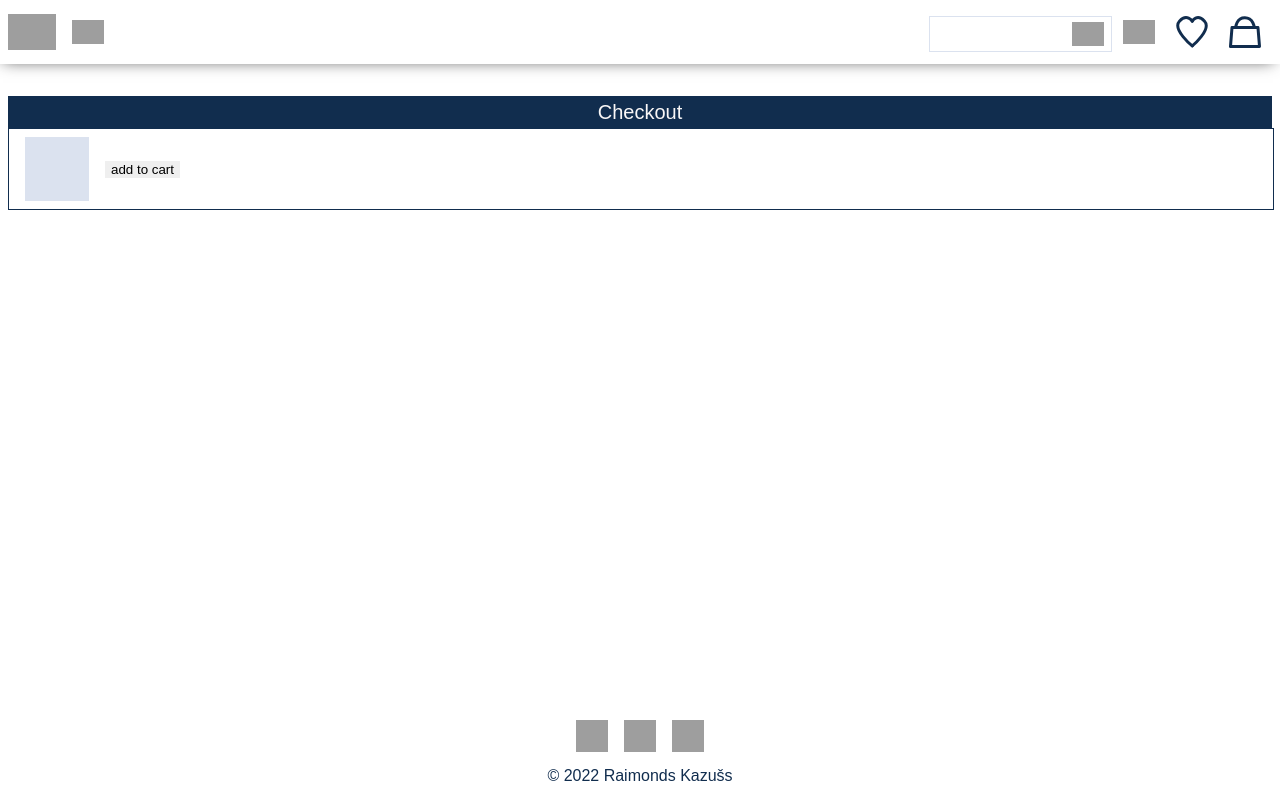
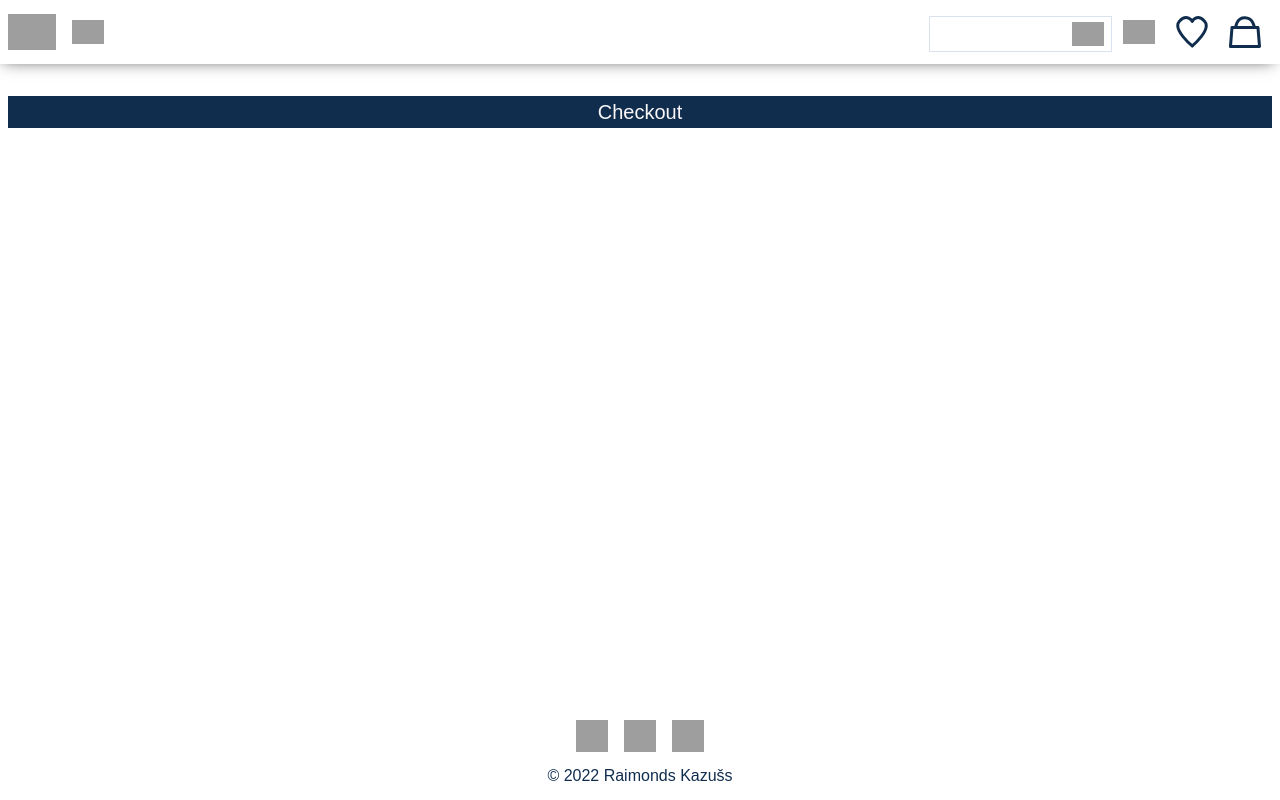
Before and after one commit to RaimondsKazuss/ecomm, a React (Create React App) app: page /cart in a window 1280 px wide. Built offline with nearby package versions, Linux system fonts and the light colour scheme; grey boxes are pictures that could not be loaded.

Commit message:
selected product array

```diff
--- a/src/App.tsx
+++ b/src/App.tsx
@@ -32,16 +32,7 @@ const GlobalStyle = createGlobalStyle`
 const App: React.FC = () => {
   const [sideBarState, setSideBarState] = useState(false);
   const [value, setValue] = useState("");
-  const [cartValue, setCartValue] = useState({
-    id: 0,
-    attributes: {
-      name: "",
-      description: "",
-      createdAt: "",
-      updatedAt: "",
-      publishedAt: "",
-    }
-  });
+  const [cartValue, setCartValue] = useState([]);
 
   const toggleSideBar = () => {
     setSideBarState(!sideBarState);
--- a/src/CartContext.ts
+++ b/src/CartContext.ts
@@ -3,13 +3,13 @@ import { productDataType } from "./components/Product/Product";
 
 
 type CartContextType = {
-    cartValue: productDataType | null,
-    setCartValue: (product: productDataType) => void
+    cartValue: productDataType[] | [],
+    setCartValue: (product: any) => void
 }
 
 const CartContext = createContext<CartContextType>({
-    cartValue: null,
-    setCartValue: () => {}
+    cartValue: [],
+    setCartValue: () => []
 })
 
 export default CartContext
--- a/src/components/Product/Product.tsx
+++ b/src/components/Product/Product.tsx
@@ -32,10 +32,10 @@ export type productDataType = {
 };
 
 const Product: React.FC<{ product: productDataType }> = ({ product }) => {
-  const { setCartValue } = useContext(CartContext);
+  const { cartValue, setCartValue } = useContext(CartContext);
 
   const clickHandler = (product: productDataType) => {
-    setCartValue(product);
+    setCartValue([...cartValue, product]);
     //TODO: navigate to product/:id page
   };
   return (
--- a/src/pages/ShoppingCart/ShoppingCart.tsx
+++ b/src/pages/ShoppingCart/ShoppingCart.tsx
@@ -8,12 +8,13 @@ const ShoppingCart: React.FC = () => {
   const { cartValue } = useContext(CartContext);
 
   return (
-    <>
-      <ProductList>
-        <SubmitButton title="checkout" />
-        {cartValue && <Product product={cartValue} />}
-      </ProductList>
-    </>
+    <ProductList>
+      <SubmitButton title="checkout" />
+      {cartValue &&
+        cartValue.map((product) => {
+          return <Product key={product.id} product={product} />;
+        })}
+    </ProductList>
   );
 };
 
```
